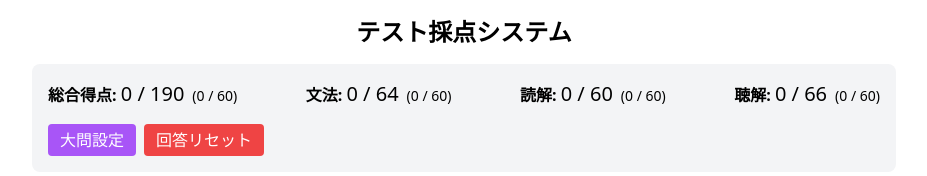
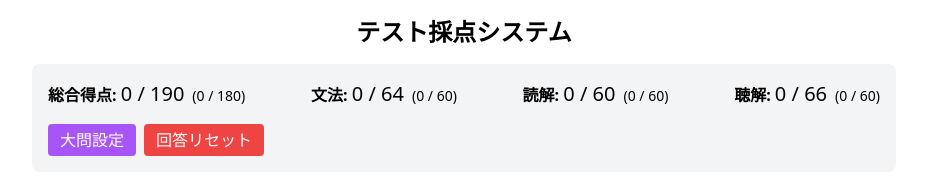
Before and after one commit to shumizu418128/test_score, a React (Create React App) app: page / in a window 1280 px wide. Shown: the top 176 px of the page, without its empty margins (176-1103 px from the left). Built offline with nearby package versions, Linux system fonts and the light colour scheme.

Commit message:
総合は180点満点

```diff
--- a/src/App.js
+++ b/src/App.js
@@ -625,7 +625,7 @@ const TestScoringApp = () => {
           <div>
             <span className="font-bold">総合得点: </span>
             <span className="text-xl">{totalScore} / {maxPossibleScore}</span>
-            <span className="text-sm ml-2">({Math.round((totalScore / maxPossibleScore) * 60)} / 60)</span>
+            <span className="text-sm ml-2">({Math.round((totalScore / maxPossibleScore) * 180)} / 180)</span>
           </div>
           <div>
             <span className="font-bold">文法: </span>
```
